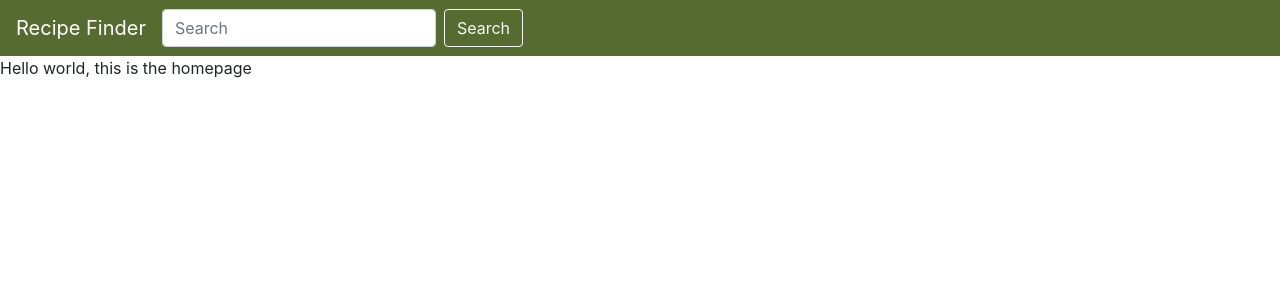
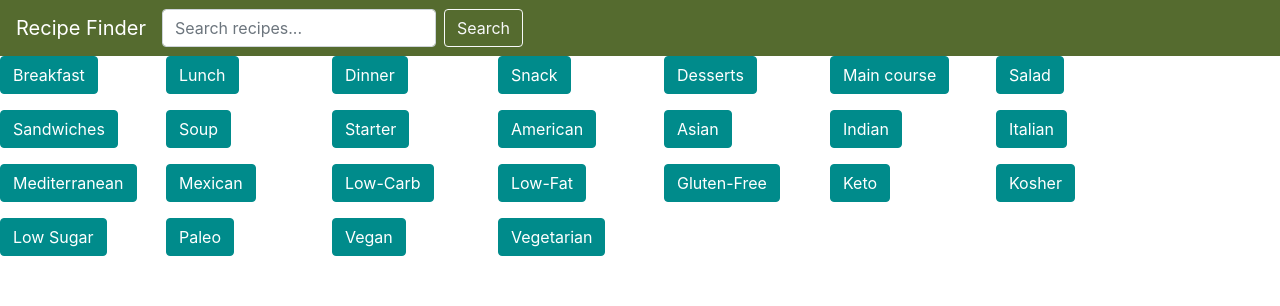
Before and after one commit to melodeenae5/recipe-finder, a React (Create React App) app: page / in a window 1280 px wide. Shown: the top 306 px of the page. Built offline with nearby package versions, Linux system fonts and the light colour scheme; no server answers.

Commit message:
successful fetch function and added category buttons to home page

```diff
--- a/src/App.js
+++ b/src/App.js
@@ -1,5 +1,6 @@
+import React, { useState, useEffect } from 'react';
 import './App.scss';
-import { Route } from 'react-router-dom';
+import { Route, Redirect } from 'react-router-dom';
 import SearchBar from './components/SearchBar';
 import Home from './components/Home';
 import Results from './components/Results';
@@ -33,11 +34,40 @@ function App() {
 		{ name: 'vegan', label: 'Vegan', type: 'Health' },
 		{ name: 'vegetarian', label: 'Vegetarian', type: 'Health' },
 	];
+	const searchOptions = {
+		appID: process.env.REACT_APP_APP_ID,
+		key: process.env.REACT_APP_API_KEY,
+		api: 'https://api.edamam.com/search',
+	};
+	const [results, setResults] = useState([]);
+	const [lastSearch, setLastSearch] = useState('');
+	const [searchString, setSearchString] = useState('');
+	function handleChange(event) {
+		setSearchString(event.target.value);
+	}
+	function search(event) {
+		event.preventDefault();
+		// getResults();
+		return <Redirect to={`/results/${searchString}`} />;
+	}
+	function getResults() {
+		const url = `${searchOptions.api}?q=${searchString}&app_id=${searchOptions.appID}&app_key=${searchOptions.key}`;
+
+		fetch(url)
+			.then((res) => res.json())
+			.then((resJson) => setResults([resJson.hits]))
+			.catch((err) => console.log(err));
+	}
 	return (
 		<div>
-			<SearchBar />
-			<Route path='/' exact component={Home} />
-			<Route path='/results/:search' component={Results} />
+			<SearchBar handleChange={handleChange} search={search} />
+			<Route path='/' exact render={() => <Home categories={categories} />} />
+			<Route
+				path='/results/:search'
+				render={(routerProps) => (
+					<Results match={routerProps.match} getResults={getResults} />
+				)}
+			/>
 			<Footer />
 		</div>
 	);
--- a/src/App.scss
+++ b/src/App.scss
@@ -4,3 +4,9 @@ $theme-colors: (
 );
 
 @import '~bootstrap/scss/bootstrap';
+
+.categories {
+	display: grid;
+	grid-template-columns: repeat(auto-fill, 150px);
+	grid-gap: 1rem;
+}
--- a/src/components/Category.js
+++ b/src/components/Category.js
@@ -1,11 +1,12 @@
 import React from 'react';
+import { Button } from 'react-bootstrap';
 
-const Category = () => {
-    return (
-        <div>
-
-        </div>
-    );
+const Category = ({ label }) => {
+	return (
+		<div>
+			<Button variant='secondary'>{label}</Button>
+		</div>
+	);
 };
 
 export default Category;
--- a/src/components/Home.js
+++ b/src/components/Home.js
@@ -1,8 +1,15 @@
 import React from 'react';
 import Category from './Category';
+import { Button } from 'react-bootstrap';
 
-const Home = () => {
-	return <div>Hello world, this is the homepage</div>;
+const Home = ({ categories }) => {
+	return (
+		<div className='categories'>
+			{categories.map((category) => (
+				<Category label={category.label} />
+			))}
+		</div>
+	);
 };
 
 export default Home;
--- a/src/components/SearchBar.js
+++ b/src/components/SearchBar.js
@@ -1,15 +1,20 @@
 import React from 'react';
 import { Navbar, Nav, FormControl, Form, Button } from 'react-bootstrap';
 
-const SearchBar = () => {
+const SearchBar = ({ handleChange, search }) => {
 	return (
 		<>
 			<Navbar bg='primary' variant='dark'>
 				<Navbar.Brand href='/'>Recipe Finder</Navbar.Brand>
 				<Nav className='mr-auto'>
-					<Form inline>
-						<FormControl type='text' placeholder='Search' className='mr-sm-2' />
-						<Button variant='outline-light'>
+					<Form inline onSubmit={search}>
+						<FormControl
+							type='text'
+							placeholder='Search recipes...'
+							className='mr-sm-2'
+							onChange={handleChange}
+						/>
+						<Button type='submit' variant='outline-light'>
 							Search
 						</Button>
 					</Form>
```
